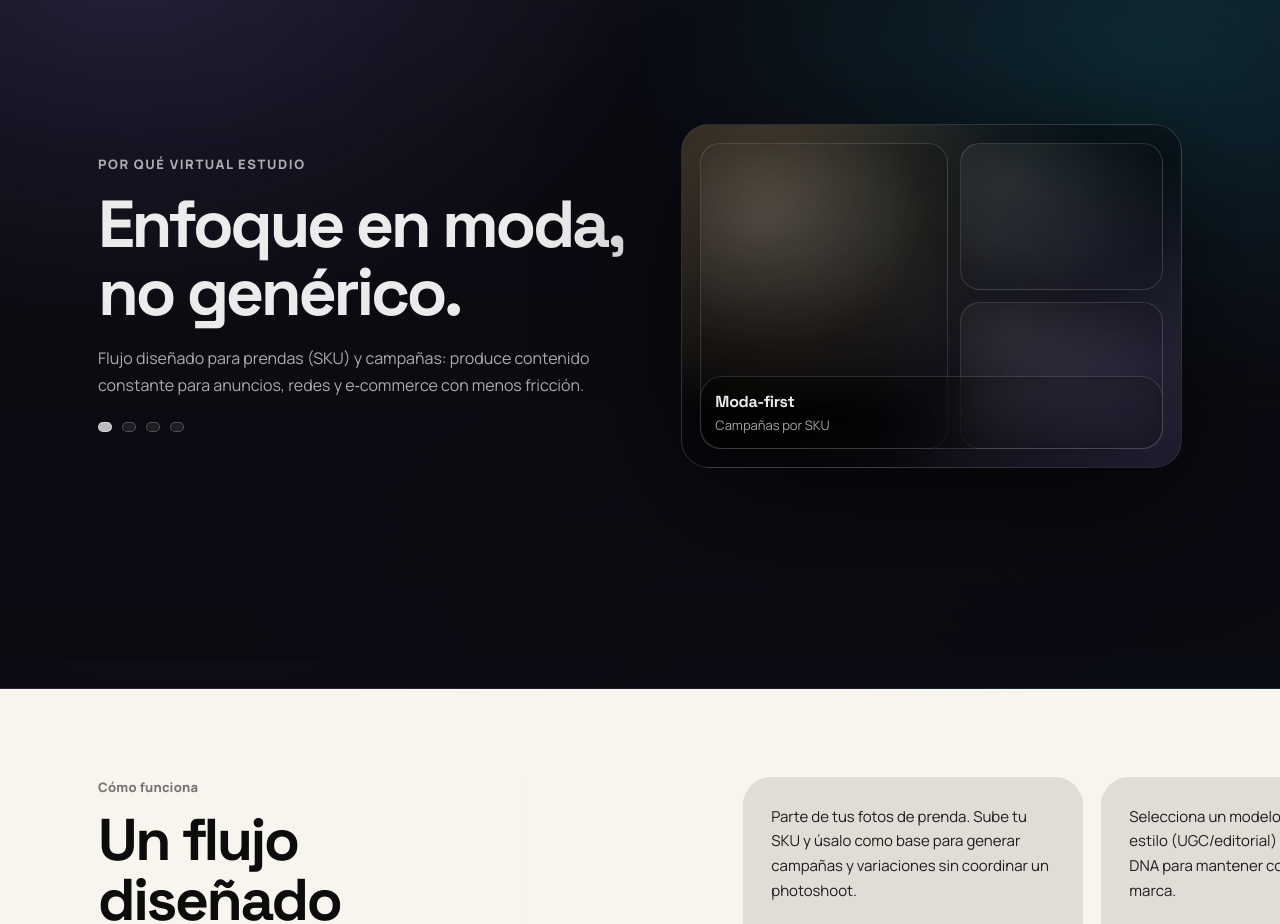
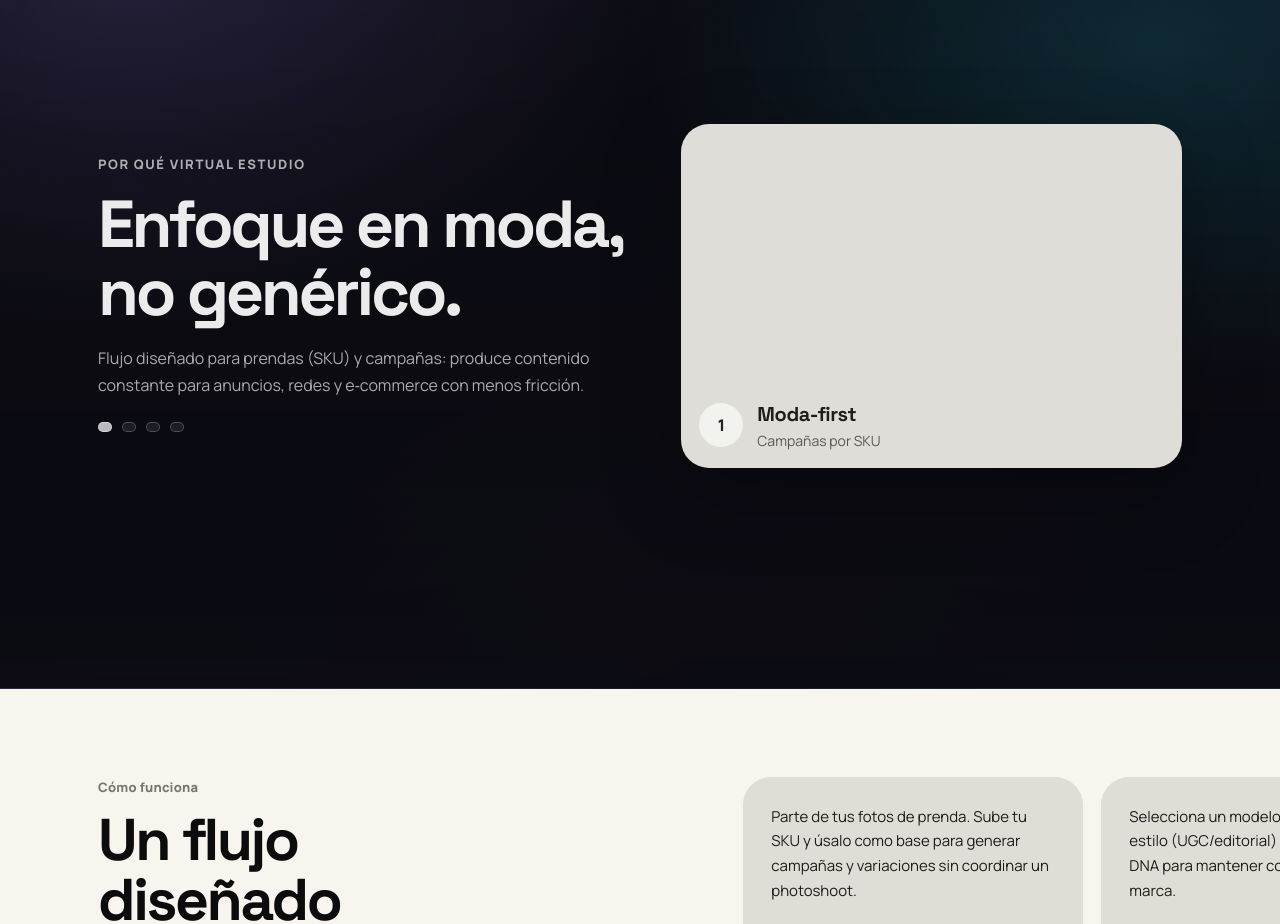
Before and after one commit to Jujo-95/virtual_estudio_web, a React (Vite) app: page / in a window 1280 px wide. Shown: the part 1740-2664 px from the top of the page. Built offline with nearby package versions, Linux system fonts and the light colour scheme.

Commit message:
Style why scroller card like how-to

```diff
--- a/src/components/WhyScroller.jsx
+++ b/src/components/WhyScroller.jsx
@@ -184,16 +184,17 @@ function WhyScroller() {
 
           <div className="vs-story-right">
             <div key={`${active.key}-card-${direction}`} className={`vs-swipe vs-swipe--${direction}`}>
-              <div className="vs-story-card" data-variant={active.variant} aria-label={active.cardTitle}>
-                <div className="vs-story-mosaic" aria-hidden="true">
-                  <div className="vs-story-tile vs-story-tile--a" />
-                  <div className="vs-story-tile vs-story-tile--b" />
-                  <div className="vs-story-tile vs-story-tile--c" />
-                  <div className="vs-story-tile vs-story-tile--d" />
-                </div>
-                <div className="vs-story-footer" aria-hidden="true">
-                  <div className="vs-story-footer-title">{active.cardTitle}</div>
-                  <div className="vs-story-footer-subtitle">{active.cardSubtitle}</div>
+              <div
+                className="vs-story-card vs-story-card--howto"
+                data-variant={active.variant}
+                aria-label={active.cardTitle}
+              >
+                <div className="vs-story-footer vs-story-footer--howto" aria-hidden="true">
+                  <div className="vs-story-step">{activeIndex + 1}</div>
+                  <div className="vs-story-footer-person">
+                    <div className="vs-story-footer-title">{active.cardTitle}</div>
+                    <div className="vs-story-footer-subtitle">{active.cardSubtitle}</div>
+                  </div>
                 </div>
               </div>
             </div>
--- a/src/index.css
+++ b/src/index.css
@@ -1102,6 +1102,22 @@ input {
   aspect-ratio: 16 / 11;
 }
 
+.vs-story-card--howto {
+  border: none;
+  background: #dfddd7;
+  box-shadow: 0 26px 80px rgba(0, 0, 0, 0.32);
+  color: rgba(12, 12, 12, 0.92);
+}
+
+.vs-story-card--howto::before {
+  display: none;
+}
+
+.vs-story-card--howto:hover {
+  background: #0c0c0c;
+  color: rgba(255, 255, 255, 0.96);
+}
+
 .vs-story-card::before {
   content: '';
   position: absolute;
@@ -1181,17 +1197,52 @@ input {
   backdrop-filter: blur(10px);
 }
 
+.vs-story-footer--howto {
+  display: flex;
+  align-items: center;
+  gap: 14px;
+  padding: 0;
+  border: none;
+  background: transparent;
+  backdrop-filter: none;
+}
+
+.vs-story-footer-person {
+  min-width: 0;
+}
+
+.vs-story-step {
+  width: 44px;
+  height: 44px;
+  border-radius: 999px;
+  display: grid;
+  place-items: center;
+  font-weight: 800;
+  background: rgba(255, 255, 255, 0.62);
+  color: rgba(12, 12, 12, 0.9);
+  flex: none;
+}
+
+.vs-story-card--howto:hover .vs-story-step {
+  background: rgba(255, 255, 255, 0.92);
+}
+
 .vs-story-footer-title {
   font-family: var(--vs-font-display);
-  font-weight: 700;
+  font-weight: 800;
   letter-spacing: -0.02em;
+  font-size: 20px;
 }
 
 .vs-story-footer-subtitle {
   margin-top: 4px;
-  color: rgba(255, 255, 255, 0.64);
-  font-size: 13px;
+  color: rgba(12, 12, 12, 0.64);
+  font-size: 14px;
   line-height: 1.4;
+}
+
+.vs-story-card--howto:hover .vs-story-footer-subtitle {
+  color: rgba(255, 255, 255, 0.72);
 }
 
 /* Swipe animation */
```
